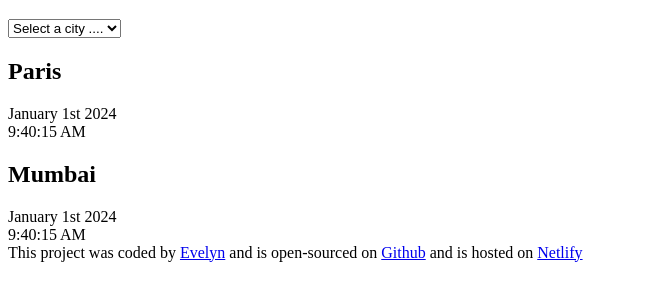
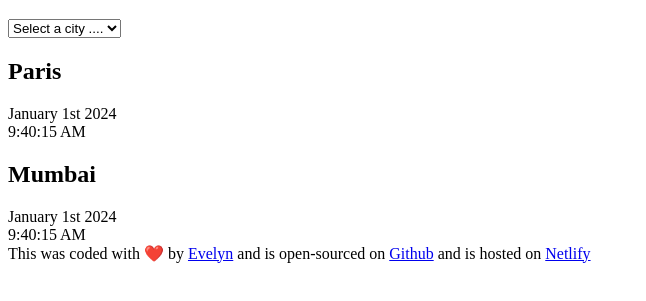
Before and after one commit to EvelynMwanunura/World_Clock, a plain HTML site: page index.html in a window 1280 px wide. Shown: the part 61-362 px from the top of the page, without its empty margins (0-646 px from the left). Drawn offline with Linux system fonts and the light colour scheme.

Commit message:
update HTML

```diff
--- a/index.html
+++ b/index.html
@@ -25,7 +25,7 @@
         <div class="time">9:40:15 AM</div>
       </div>
     </div>
-    This project was coded by
+    This was coded with ❤️ by
     <a href="https://www.linkedin.com/in/evelyn-mwanunura-06a42a77/">Evelyn</a>
     and is open-sourced on
     <a href="https://github.com/EvelynMwanunura/World_Clock">Github</a> and is
```
